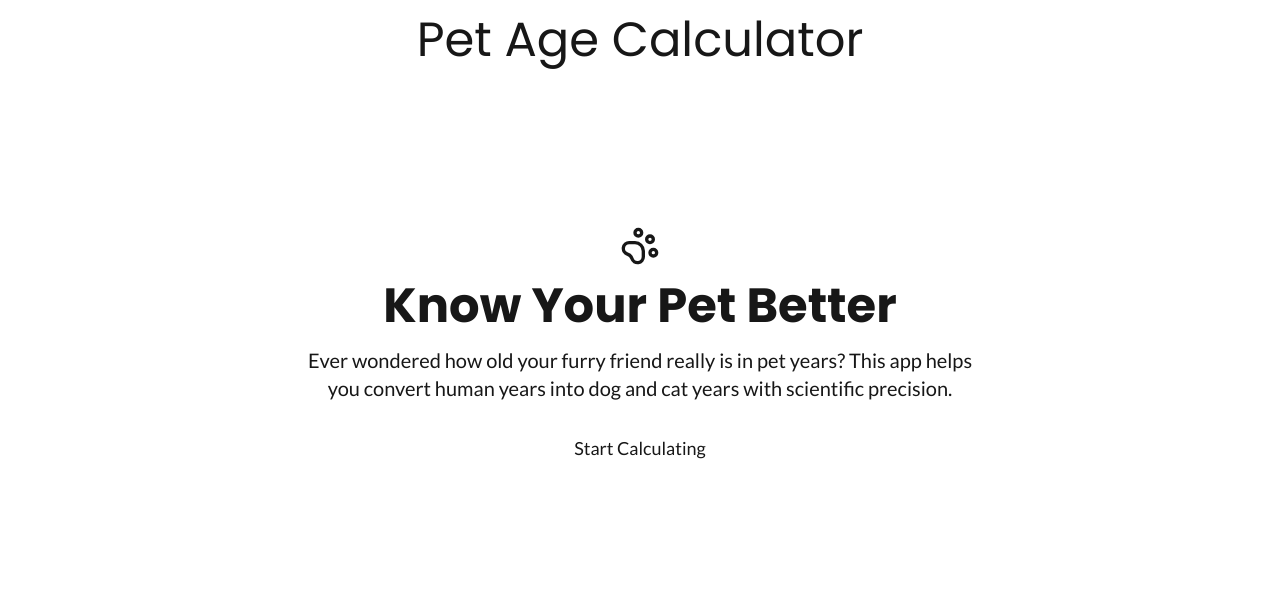
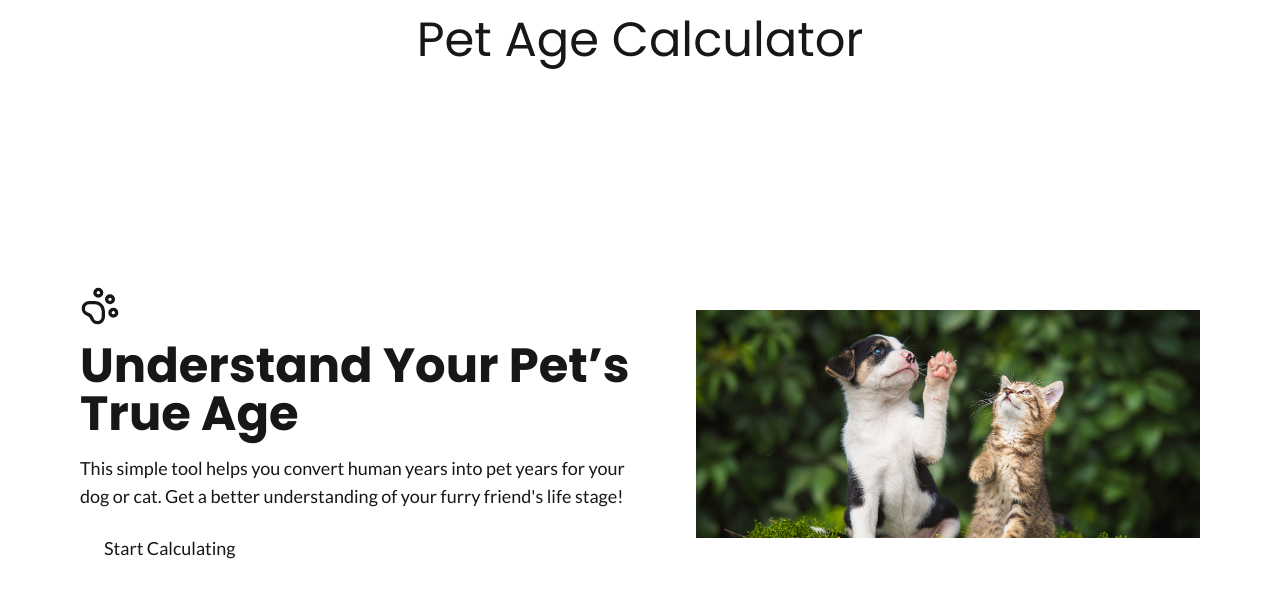
Before and after one commit to RW2023/pet-ager, a Next.js app: page / in a window 1280 px wide. Shown: the top 598 px of the page. Built offline with nearby package versions, Linux system fonts and the light colour scheme.

Commit message:
Add hero image and update HeroSection content for clarity and layout

```diff
--- a/src/components/Hero.tsx
+++ b/src/components/Hero.tsx
@@ -1,27 +1,41 @@
 'use client'
 
+import Image from 'next/image'
+import Link from 'next/link'
 import { PawPrint } from 'lucide-react'
-import Link from 'next/link'
 
 export default function HeroSection() {
     return (
-        <section className="min-h-[70vh] flex flex-col items-center justify-center text-center px-6 py-12 bg-base-200">
-            <div className="max-w-2xl">
-                <div className="flex justify-center mb-4">
+        <section className="min-h-[90vh] bg-base-200 flex flex-col-reverse md:flex-row items-center justify-between px-6 md:px-20 py-16 gap-10">
+            {/* Text Content */}
+            <div className="text-center md:text-left max-w-xl">
+                <div className="flex justify-center md:justify-start mb-4">
                     <PawPrint className="h-10 w-10 text-primary" />
                 </div>
                 <h1 className="text-4xl md:text-5xl font-bold mb-4">
-                    Know Your Pet Better
+                    Understand Your Pet’s True Age
                 </h1>
-                <p className="text-lg md:text-xl text-base-content/70 mb-8">
-                    Ever wondered how old your furry friend really is in pet years? This app helps you convert human years into dog and cat years with scientific precision.
+                <p className="text-lg text-base-content/70 mb-6">
+                    This simple tool helps you convert human years into pet years for your dog or cat. Get a better understanding of your furry friend&apos;s life stage!
                 </p>
                 <Link href="/calculator">
-                    <button className="btn btn-primary text-lg px-6">
+                    <button className="btn btn-primary px-6 text-lg">
                         Start Calculating
                     </button>
                 </Link>
             </div>
+
+            {/* Hero Image */}
+            <div className="w-full md:w-[50%] flex justify-center">
+                <Image
+                    src="/images/pets.jpg"
+                    alt="Dog and cat illustration"
+                    width={500}
+                    height={400}
+                    className="w-auto h-auto max-w-[90%] md:max-w-full"
+                    priority
+                />
+            </div>
         </section>
     )
 }
```
Also changed, not shown: public/images/pets.jpg (added).
